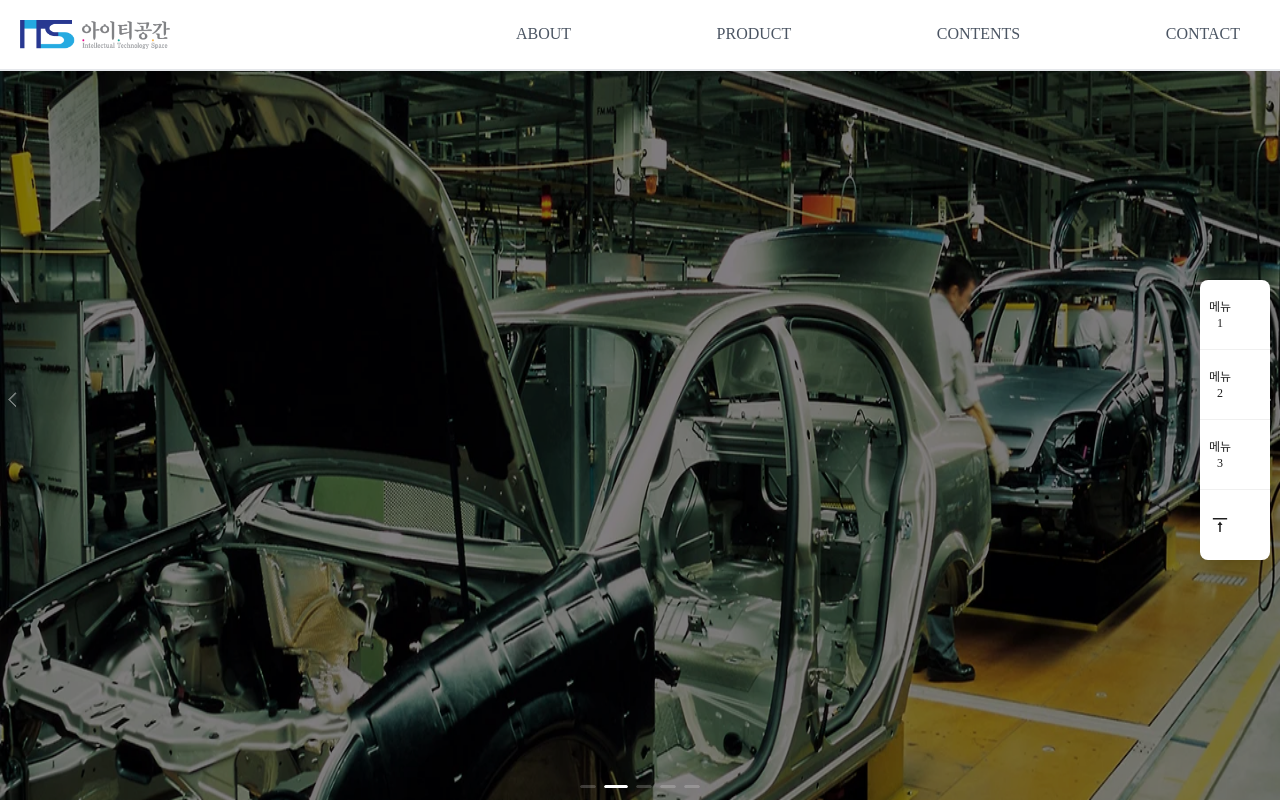
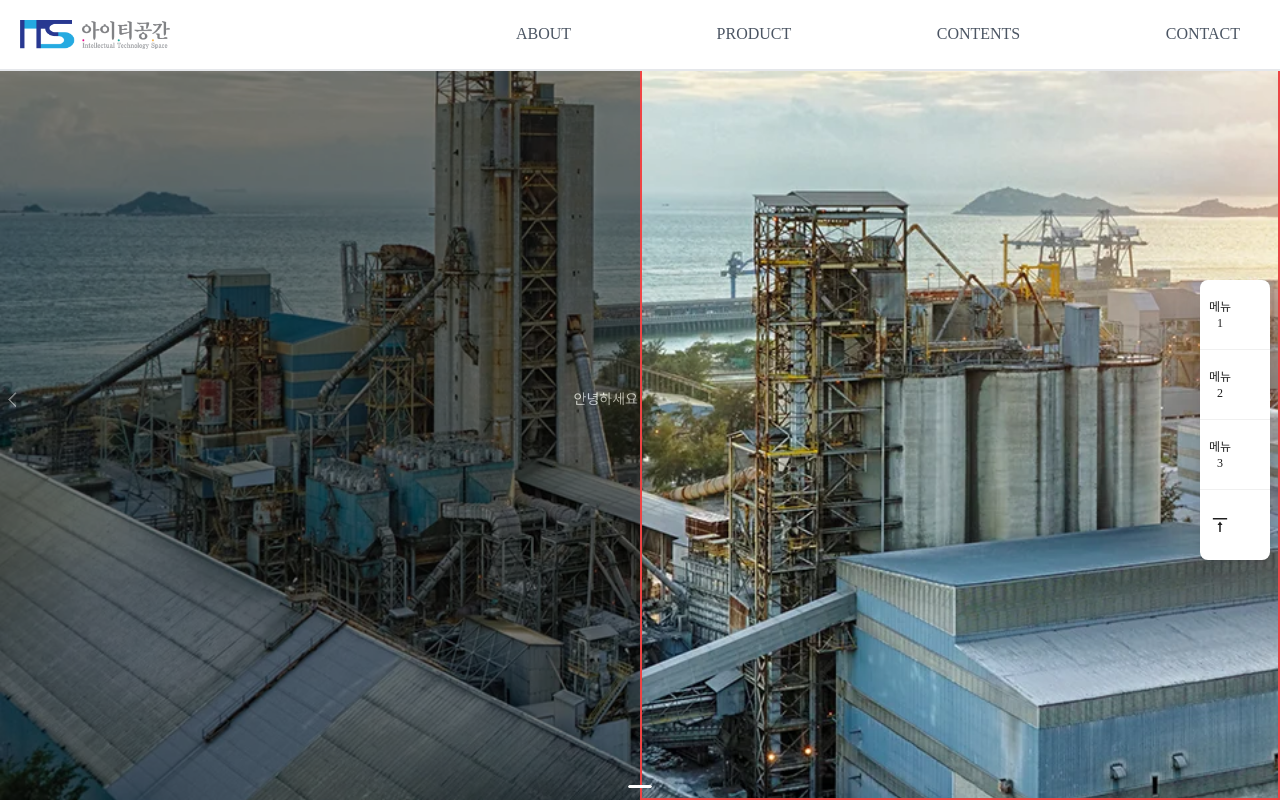
Before and after one commit to ITSROOM-HOMEPAGE/ITS_homepages, a React (Create React App) app: page / in a window 1280 px wide. Shown: the top 802 px of the page. Built offline with nearby package versions, Linux system fonts and the light colour scheme; a web font is replaced by a local one.

Commit message:
fix carousel

```diff
--- /dev/null
+++ b/src/components/carousel/carousel.js
@@ -0,0 +1,18 @@
+export default function Carouselcomp(props) {
+  const backimgstyle = {
+    backgroundImage: `url(${props.imgsrc})`,
+    backgroundRepeat: "no-repeat",
+    width: "100vw",
+    height: "100vh",
+    backgroundSize: "cover",
+  };
+
+  return (
+    <div className="flex w-[100vw] h-[100vh]" style={backimgstyle}>
+      <div className="border-2 border-black w-1/2 flex justify-end items-center opacity-50 bg-black">
+        <h1 className="text-white">안녕하세요</h1>
+      </div>
+      <div className="border-2 border-red-500 w-1/2">sd</div>
+    </div>
+  );
+}
--- a/src/components/mainPage/mainPage0.js
+++ b/src/components/mainPage/mainPage0.js
@@ -1,4 +1,5 @@
 import { Carousel } from "antd";
+import Carouselcomp from "../carousel/carousel";
 
 export default function Mainpage0() {
   const contentStyle = {
@@ -10,23 +11,32 @@ export default function Mainpage0() {
     filter: "brightness(50%)",
   };
 
+  const imgStyle = {
+    filter: "brightness(50%)",
+    height: "100vh",
+    width: "100vw",
+  };
+
+  const imgsrc = "./images/carousel1.webp";
+
   return (
     <Carousel autoplay arrows infinite={true}>
-      <div>
-        <img src="./images/carousel1.webp" style={contentStyle} />
+      <div style={contentStyle}>
+        <Carouselcomp imgsrc={imgsrc} />
+        {/* <img src="./images/carousel1.webp" style={imgStyle} /> */}
       </div>
-      <div>
-        <img src="./images/carousel2.webp" style={contentStyle} />
+      {/* <div style={contentStyle}>
+        <img src="./images/carousel2.webp" style={imgStyle} />
       </div>
-      <div>
-        <img src="./images/carousel3.webp" style={contentStyle} />
+      <div style={contentStyle}>
+        <img src="./images/carousel3.webp" style={imgStyle} />
       </div>
-      <div>
-        <img src="./images/carousel4.webp" style={contentStyle} />
+      <div style={contentStyle}>
+        <img src="./images/carousel4.webp" style={imgStyle} />
       </div>
-      <div>
-        <img src="./images/carousel5.webp" style={contentStyle} />
-      </div>
+      <div style={contentStyle}>
+        <img src="./images/carousel5.webp" style={imgStyle} />
+      </div> */}
     </Carousel>
   );
 }
--- a/src/components/mainPage/mainPage2.js
+++ b/src/components/mainPage/mainPage2.js
@@ -3,12 +3,11 @@ import { Card } from "antd";
 export default function Mainpage2() {
   return (
     <div className="w-full mt-[-30vh]">
-      <img src="./images/mainPage2_bg.png" />
-      {/* <div className="bg-gradient-to-r from-[#57A2E3] to-[#6977CF]">
-        <div className="border-b-transparent  border-l-[50vw] border-r-[50vw] border-b-[20vh]" />
-      </div> */}
-      {/* <div className="w-full flex flex-col items-center mt-[-30vh] bg-mainPage2_bg bg-no-repeat bg-cover"> */}
-      <div className=" flex flex-col items-center bg-gradient-to-r from-[#57A2E3] to-[#6977CF] ">
+      <img
+        src="./images/mainPage2_bg.png"
+        className="linear-gradient(94deg, #57a2e3 8.29%, #6977cf 72%)"
+      />
+      <div className=" flex flex-col items-center bg-custom-gradient ">
         <div className="inline-block text-center text-white">
           <p className="inline-block font-bold text-[56px] leading-[80px] ">
             UYeG Solution
--- a/src/components/mainPage/mainPage3.js
+++ /dev/null
@@ -1,31 +0,0 @@
-export default function Mainpage3() {
-  return (
-    <div className="w-full h-[1080px] text-[#9FBAFD] flex ">
-      <div className="w-[50%] bg-[url('./assets/page3.png')] bg-cover hidden min-[1300px]:block"></div>
-      <div className="w-full min-[1300px]:w-[50%] h-full flex flex-col justify-center items-center min-[1300px]:items-start font-PretendMedium bg-[#161a1d] p-[100px]">
-        <p className="font-PretendBold text-[56px] leading-[80px]">Solution</p>
-        <img src="./images/solutionicon.png" className="w-[7vw]" />
-        <div className="w-[550px] text-[#d3d3d3] text-[20px] leading-[30px] mt-[20px]">
-          <p className="mt-[24px]">
-            온라인 사장님들의 커머스 운영 난이도를 완화하기 위해 "스냅" 솔루션을
-            출시했습니다.
-          </p>
-          <p className="mt-[24px]">
-            샌드버그는 비용적 부담을 완화하는 것이 온라인 사업자를 설득할 수
-            있는 가장 좋은 방법이라는 것을 알고 있고, 이러한 점을 활용하여
-            온라인 사업자를 모으는 것에 힘쓰고 있습니다.
-          </p>
-          <p className="mt-[24px]">
-            다수의 온라인 사업자들이 모였을 때, 이들의 데이터를 활용하여 만들어
-            나가는 BM을 구축하고 있으며, 데이터를 기반으로 금융 영역에서부터
-            온라인 사업자의 니즈와 금융사의 니즈를 연결하는 역할을 하고
-            있습니다.
-          </p>
-        </div>
-        <button className="h-[60px] w-[150px] font-PretendBold text-[20px] bg-[#6250FF] mt-9 text-white rounded-[44px] hover:scale-105 duration-300">
-          &nbsp;More
-        </button>
-      </div>
-    </div>
-  );
-}
--- a/src/views/main/main.js
+++ b/src/views/main/main.js
@@ -2,7 +2,6 @@ import Kakaomap from "../../components/kakaomap/kakaomap";
 import Mainpage0 from "../../components/mainPage/mainPage0";
 import Mainpage1 from "../../components/mainPage/mainPage1";
 import Mainpage2 from "../../components/mainPage/mainPage2";
-import Mainpage3 from "../../components/mainPage/mainPage3";
 import Mainpage4 from "../../components/mainPage/mainPage4";
 
 export default function MainPage() {
@@ -11,8 +10,6 @@ export default function MainPage() {
       <Mainpage0 />
       <Mainpage1 />
       <Mainpage2 />
-      {/* <Mainpage22 /> */}
-      {/* <Mainpage3 /> */}
       {/* <Mainpage4 /> */}
     </div>
   );
--- a/tailwind.config.js
+++ b/tailwind.config.js
@@ -5,6 +5,7 @@ module.exports = {
     extend: {
       backgroundImage: {
         mainPage2_bg: "url('./assets/mainPage2_bg.png')",
+        "custom-gradient": "linear-gradient(94deg, #57a2e3 8.29%, #6977cf 72%)",
       },
     },
     fontFamily: {
```
